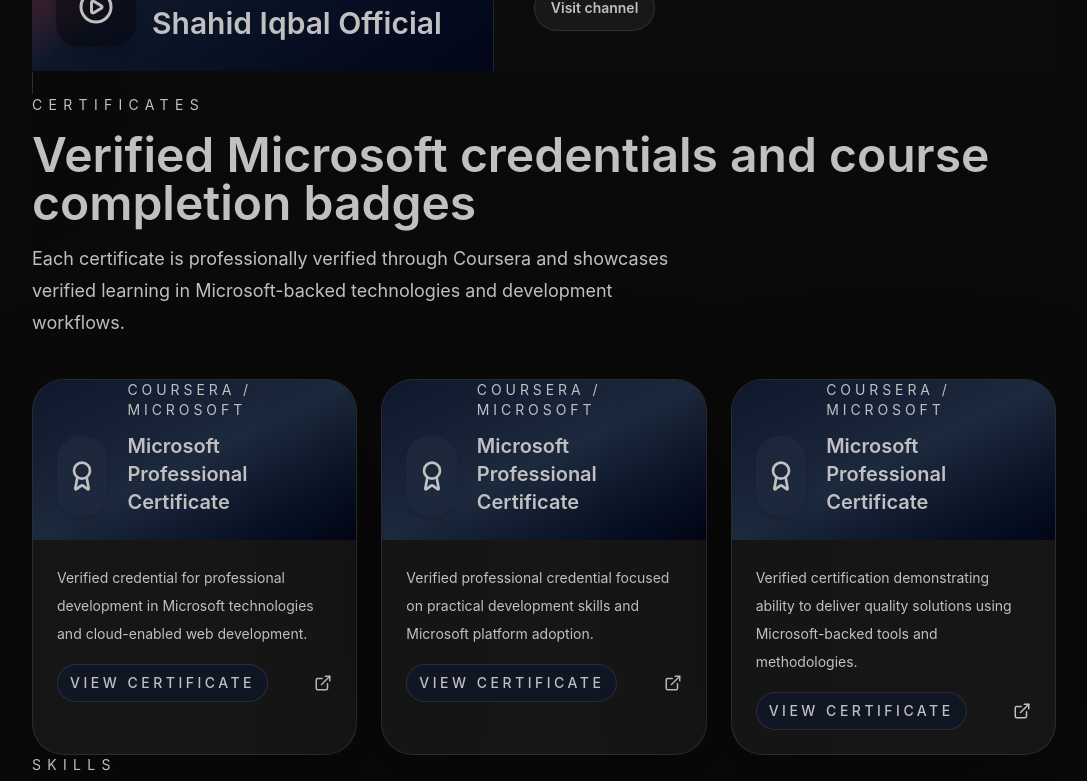
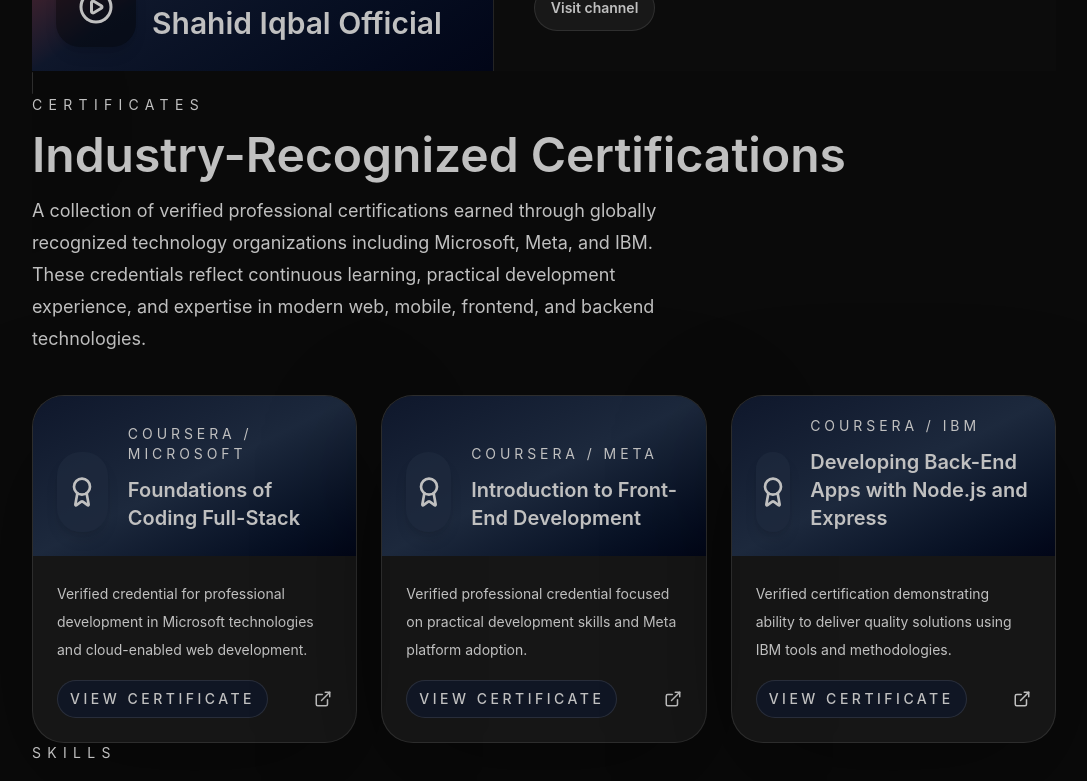
Before and after one commit to shahidjhawari/Shahid-Iqbal-Portfolio, a React (Vite) app: page / in a window 1280 px wide. Shown: the part 2520-3301 px from the top of the page, without its empty margins (96-1183 px from the left). Built offline with nearby package versions, Linux system fonts and the light colour scheme.

Commit message:
feat: update Certificates section with new titles and descriptions, and modify contact details

```diff
--- a/src/components/Certificates.jsx
+++ b/src/components/Certificates.jsx
@@ -8,9 +8,9 @@
       <div className="mx-auto max-w-5xl space-y-10">
         <div className="space-y-4">
           <p className="text-sm uppercase tracking-[0.45em] text-slate-400">Certificates</p>
-          <h2 className="text-4xl font-semibold text-white sm:text-5xl">Verified Microsoft credentials and course completion badges</h2>
+          <h2 className="text-4xl font-semibold text-white sm:text-5xl">Industry-Recognized Certifications</h2>
           <p className="max-w-2xl text-lg leading-8 text-slate-300">
-            Each certificate is professionally verified through Coursera and showcases verified learning in Microsoft-backed technologies and development workflows.
+            A collection of verified professional certifications earned through globally recognized technology organizations including Microsoft, Meta, and IBM. These credentials reflect continuous learning, practical development experience, and expertise in modern web, mobile, frontend, and backend technologies.
           </p>
         </div>
 
--- a/src/data/portfolioData.js
+++ b/src/data/portfolioData.js
@@ -141,21 +141,21 @@
 
 export const certificates = [
   {
-    title: 'Microsoft Professional Certificate',
+    title: 'Foundations of Coding Full-Stack',
     issuer: 'Coursera / Microsoft',
     description: 'Verified credential for professional development in Microsoft technologies and cloud-enabled web development.',
     link: 'https://www.coursera.org/account/accomplishments/verify/OWE7Q0H8GB95',
   },
   {
-    title: 'Microsoft Professional Certificate',
-    issuer: 'Coursera / Microsoft',
-    description: 'Verified professional credential focused on practical development skills and Microsoft platform adoption.',
+    title: 'Introduction to Front-End Development',
+    issuer: 'Coursera / Meta',
+    description: 'Verified professional credential focused on practical development skills and Meta platform adoption.',
     link: 'https://www.coursera.org/account/accomplishments/verify/TZSMBSD08JC1',
   },
   {
-    title: 'Microsoft Professional Certificate',
-    issuer: 'Coursera / Microsoft',
-    description: 'Verified certification demonstrating ability to deliver quality solutions using Microsoft-backed tools and methodologies.',
+    title: 'Developing Back-End Apps with Node.js and Express',
+    issuer: 'Coursera / IBM',
+    description: 'Verified certification demonstrating ability to deliver quality solutions using IBM tools and methodologies.',
     link: 'https://www.coursera.org/account/accomplishments/verify/O0QM4YBD5SLT',
   },
 ]
@@ -205,8 +205,8 @@
 }
 
 export const contactDetails = {
-  email: 'hello@shahidiqbal.dev',
-  location: 'Remote / Worldwide',
-  phone: '+1 (555) 012-3456',
+  email: 'shahidjhawari@gmail.com',
+  location: 'Fer',
+  phone: '+923447014153',
   youtube: 'https://www.youtube.com/@shahidiqbaljhawari',
 }
```
